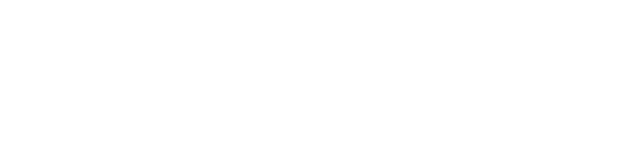
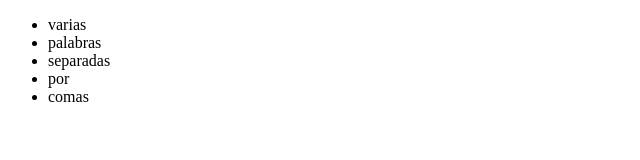
Before and after one commit to SilviaFerod/ajax, a plain HTML site: page index.html in a window 1280 px wide. Shown: the whole page, without its empty margins (0-640 px from the left). Drawn offline with Linux system fonts and the light colour scheme.

Commit message:
crea li x cada palabra

```diff
--- a/index.html
+++ b/index.html
@@ -6,7 +6,9 @@
 	<title></title>
 </head>
 <body>
+	<ul></ul>
 	<script>
+		const lista = document.querySelector("ul");
 	// 1) Crear una conexión con un : objeto XHR.
 		const conexion = new XMLHttpRequest();
 	// 2) Configurar la conexión (decirle a donde nos vamos a conectar (URL) y el metodo con el que nos vamos a conectar).
@@ -15,9 +17,16 @@
 		conexion.send();
 	// 4) Esperar la respuesta (string(hipertexto)) y gestionarla.(asíncrono).
 		conexion.addEventListener("load", function(){
-			console.log(conexion.responseText)
+			conexion.responseText.split(",").forEach( palabra => {
+				let li = document.createElement("li");
+				li.innerHTML = palabra;
+				lista.appendChild(li);
+			})
 		});
 		/* conexion tiene que escuchar el evento "load" (cuando este lista la respuesta) y luego le lanzare un función al consol.log y cuando este lista me enviara a esta una respuesta de texto*/
+
+
+	//por cada palabra separada por comas que se cree un li dentro del ul
 
 	</script>
 </body>
```
